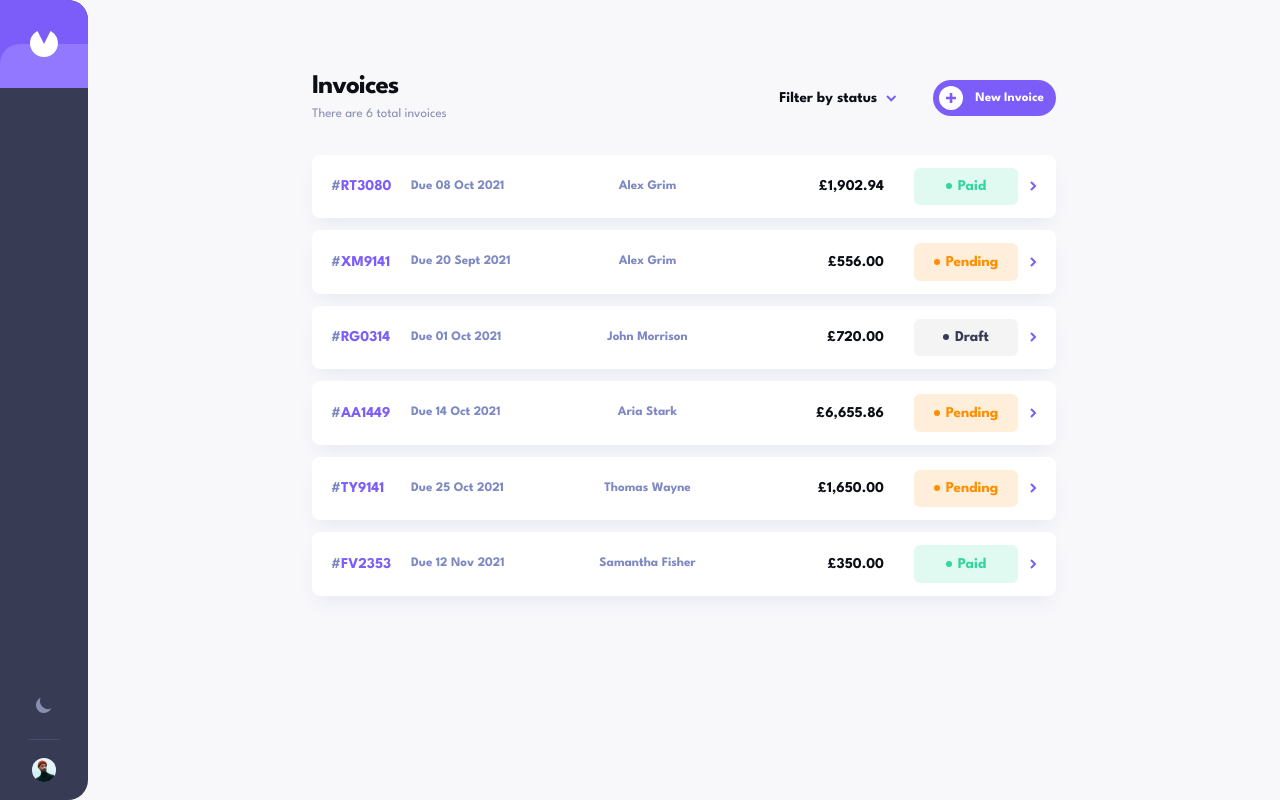
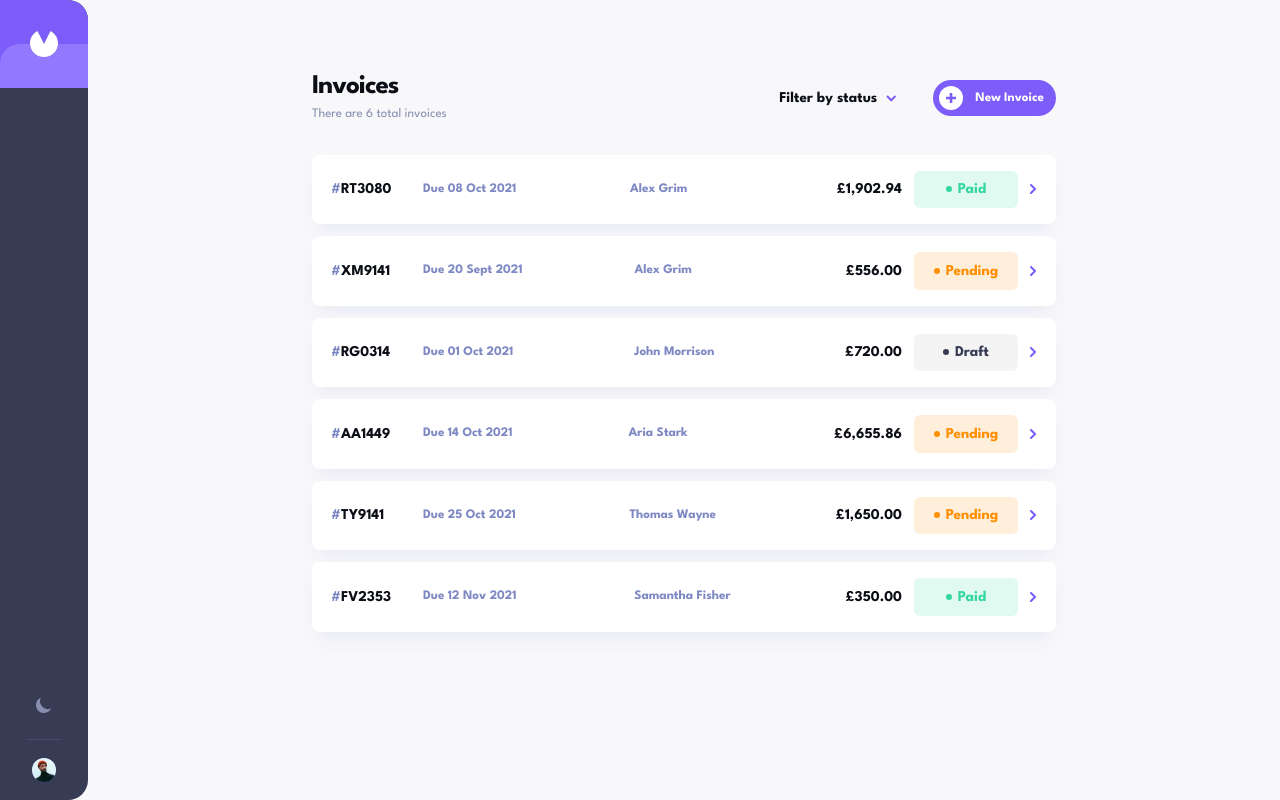
Before and after one commit to thesongmartins/Invoice-Management-App, a React (Vite) app: page / in a window 1280 px wide. Built offline with nearby package versions, Linux system fonts and the light colour scheme.

Commit message:
Feat: Fixing general  inconsistency

```diff
--- a/src/components/InvoiceCard.tsx
+++ b/src/components/InvoiceCard.tsx
@@ -12,31 +12,34 @@ export default function InvoiceCard({ invoice }: InvoiceCardProps) {
     <Link
       to={`/invoices/${invoice.id}`}
       className="
-        flex items-center bg-white dark:bg-navy-medium rounded-card px-6 py-4
+        grid grid-cols-[auto_1fr_auto_auto] md:grid-cols-[auto_1fr_1fr_auto_auto_auto]
+        items-center gap-x-3 md:gap-x-4
+        bg-white dark:bg-navy-medium rounded-card
+        px-4 sm:px-6 py-4 md:py-5
         border border-transparent hover:border-purple transition-colors
-        shadow-card dark:shadow-none cursor-pointer group
+        shadow-card dark:shadow-none cursor-pointer
         focus:outline-none focus:border-purple
       "
       aria-label={`View invoice ${invoice.id}, ${invoice.clientName}, ${formatCurrency(invoice.total)}, due ${formatDate(invoice.paymentDue)}, status ${invoice.status}`}
     >
       {/* ID */}
-      <span className="font-bold text-[15px] w-[80px] shrink-0 text-[#7C5DFA] dark:text-white">
+      <span className="font-bold text-[12px] md:text-[15px] w-[60px] md:w-[80px] shrink-0">
         <span className="text-blue-soft">#</span>
-        {invoice.id}
+        <span className="text-navy dark:text-white">{invoice.id}</span>
       </span>
 
-      {/* Due date */}
-      <span className="text-blue-soft dark:text-blue-gray text-[13px] font-semibold flex-1">
+      {/* Due date  */}
+      <span className="text-blue-soft dark:text-blue-gray text-[11px] md:text-[13px] font-semibold truncate">
         Due {formatDate(invoice.paymentDue)}
       </span>
 
-      {/* Client name */}
-      <span className="text-blue-soft dark:text-blue-gray text-[13px] font-semibold flex-1 text-center hidden sm:block">
+      {/* Client name  */}
+      <span className="text-blue-soft dark:text-blue-gray text-[11px] md:text-[13px] font-semibold hidden md:block truncate">
         {invoice.clientName}
       </span>
 
       {/* Amount */}
-      <span className="font-bold text-[15px] flex-1 text-right mr-8 md:mr-10 text-navy dark:text-white">
+      <span className="font-bold text-[13px] md:text-[15px] text-right text-navy dark:text-white shrink-0">
         {formatCurrency(invoice.total)}
       </span>
 
@@ -44,9 +47,16 @@ export default function InvoiceCard({ invoice }: InvoiceCardProps) {
       <StatusBadge status={invoice.status} />
 
       {/* Arrow */}
-      <span className="ml-4 hidden md:block text-purple" aria-hidden="true">
+      <span className="hidden md:block text-purple shrink-0" aria-hidden="true">
         <svg width="7" height="10" xmlns="http://www.w3.org/2000/svg">
-          <path d="M1 1l4 4-4 4" stroke="#7C5DFA" strokeWidth="2" fill="none" />
+          <path
+            d="M1 1l4 4-4 4"
+            stroke="#7C5DFA"
+            strokeWidth="2"
+            fill="none"
+            strokeLinecap="round"
+            strokeLinejoin="round"
+          />
         </svg>
       </span>
     </Link>
```
